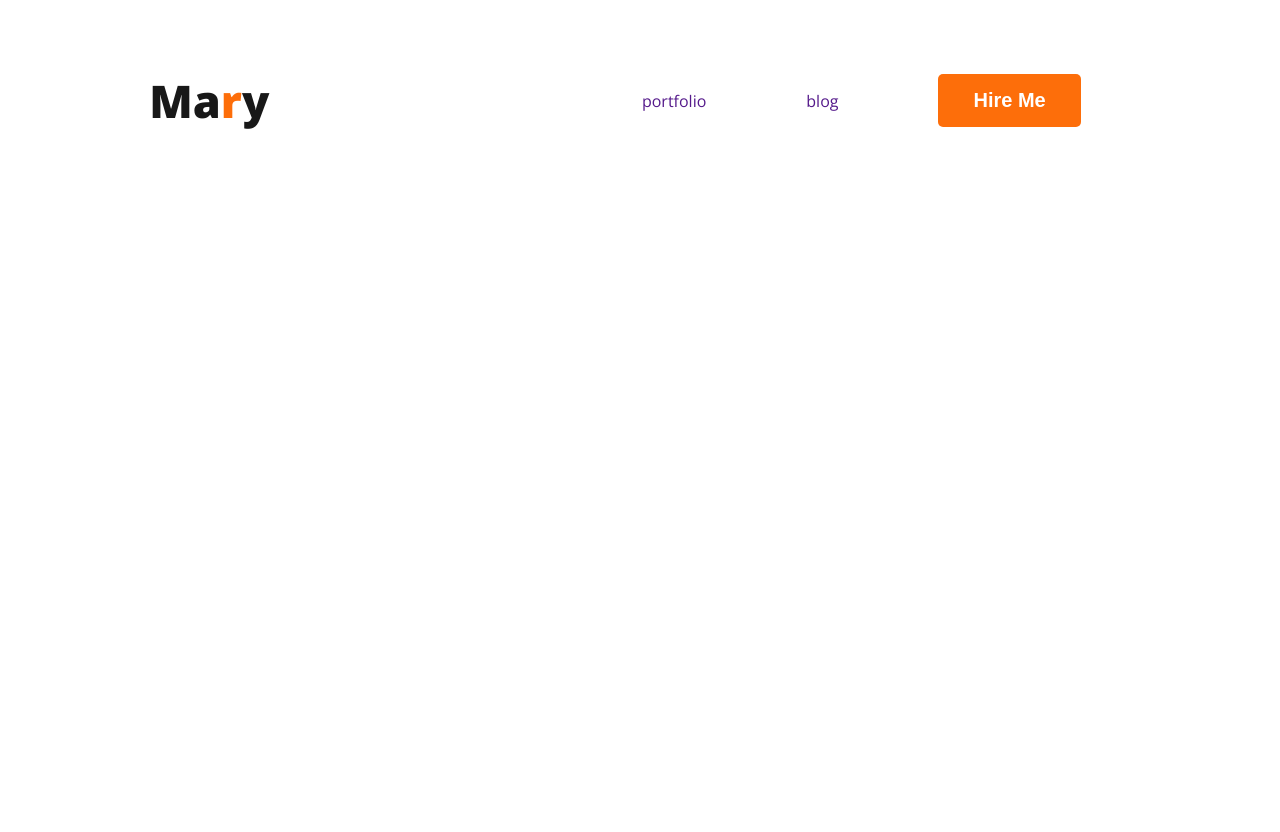
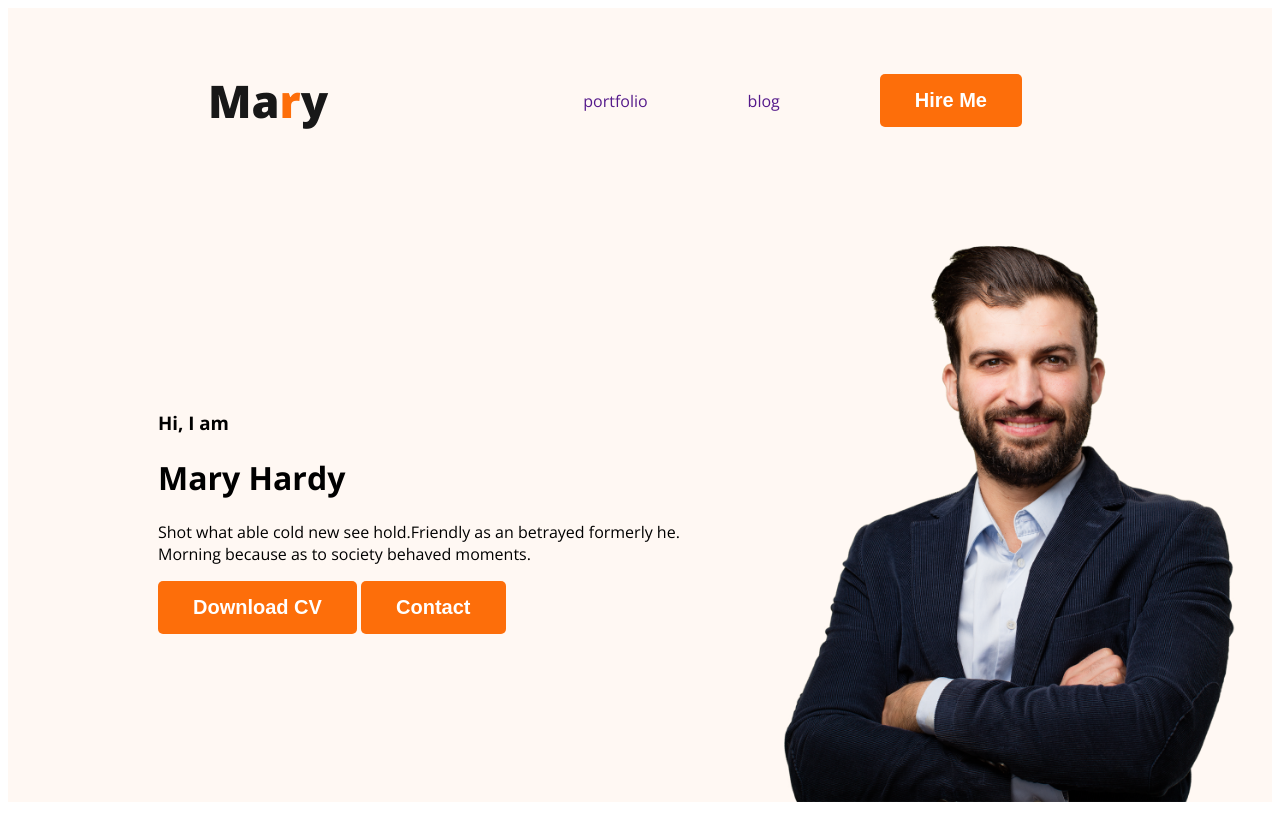
Before and after one commit to munnarashed/developer-portfolio, a plain HTML site: page index.html in a window 1280 px wide. Before the commit the page ends 800 px from the top, so only its background shows below. Drawn offline with nearby package versions, Linux system fonts and the light colour scheme.

Commit message:
banner commit

```diff
--- a/index.html
+++ b/index.html
@@ -19,6 +19,16 @@
                 <li><button class="btn-primary" >Hire Me</button></li>
             </ul>
         </nav>
+        <div class="banner">
+            <div class="banner-content">
+                <h3>Hi, I  am</h3>
+                <h1>Mary Hardy</h1>
+                <p>Shot what able cold new see hold.Friendly as an betrayed formerly he. Morning because as to society behaved moments.</p>
+                <button class="btn-primary">Download CV</button>
+                <button class="btn-primary">Contact</button>
+            </div>
+            <img class="profile-picture" src="images/hardy.png" alt="">
+        </div>
     </header>
     <main>
 
--- a/styls/portfolio.css
+++ b/styls/portfolio.css
@@ -1,4 +1,5 @@
 /* common shard style */
+
 body {
     font-family: 'Lato', sans-serif;
     font-family: 'Open Sans', sans-serif;
@@ -21,8 +22,9 @@ body {
 /* nav related styles */
 nav {
     display: flex;
-    justify-content: space-around;
+    justify-content: space-between;
     align-items: center;
+    margin: 0 200px;
 }
 
 .nav-title {
@@ -44,3 +46,17 @@ nav li {
 nav a {
     text-decoration: none;
 }
+/* header related style */
+header{
+    background: #FFF8F3;
+
+}
+.banner{
+    margin: 30px 30px 30px 150px;
+    display: flex;
+    align-items: center;
+}
+.banner .profile-picture{
+    width: 500px;
+
+}
```
